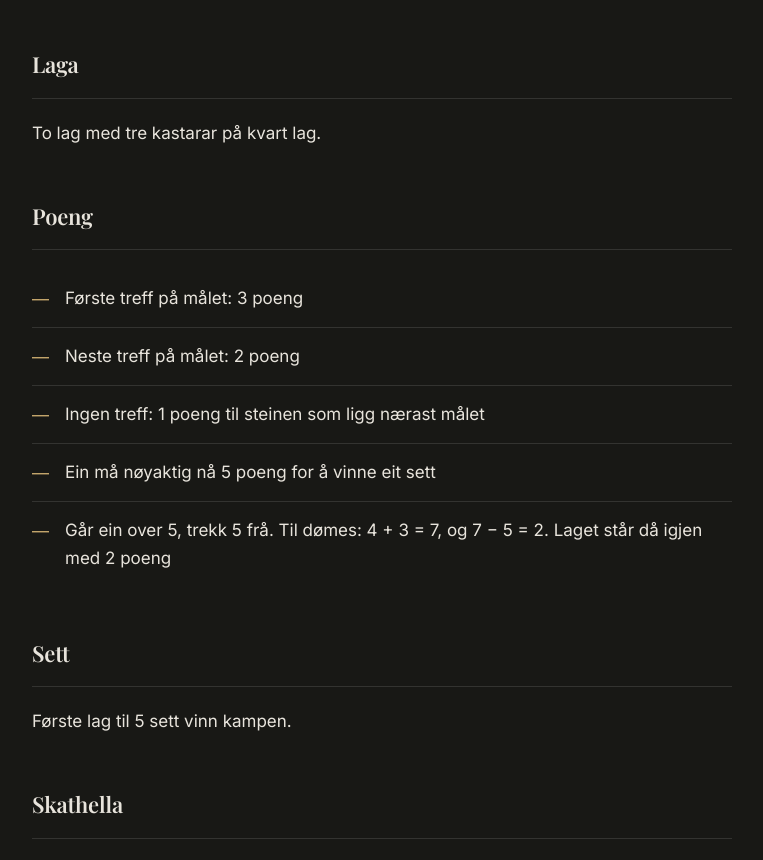
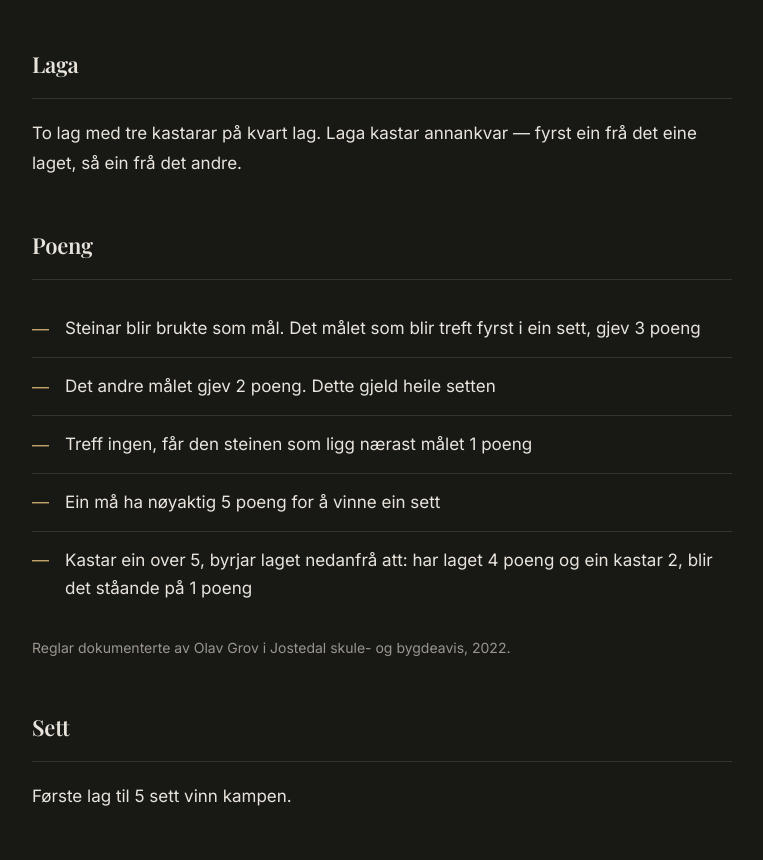
Before and after one commit to PerpetualCode4/Skathelle, a plain HTML site: page reglar.html in a window 1280 px wide. Shown: the part 746-1606 px from the top of the page, without its empty margins (98-861 px from the left). Drawn offline with nearby package versions, Linux system fonts and the light colour scheme; a web font is replaced by a local one.

Commit message:
Ny historia-seksjon om skothyll-tradisjonen, oppdaterte reglar med JSA 2022-kjelde

```diff
--- a/reglar.html
+++ b/reglar.html
@@ -68,18 +68,19 @@
 
         <div class="rule-block">
           <h3>Laga</h3>
-          <p>To lag med tre kastarar på kvart lag.</p>
+          <p>To lag med tre kastarar på kvart lag. Laga kastar annankvar — fyrst ein frå det eine laget, så ein frå det andre.</p>
         </div>
 
         <div class="rule-block">
           <h3>Poeng</h3>
           <ul class="rule-list">
-            <li>Første treff på målet: 3 poeng</li>
-            <li>Neste treff på målet: 2 poeng</li>
-            <li>Ingen treff: 1 poeng til steinen som ligg nærast målet</li>
-            <li>Ein må nøyaktig nå 5 poeng for å vinne eit sett</li>
-            <li>Går ein over 5, trekk 5 frå. Til dømes: 4 + 3 = 7, og 7 − 5 = 2. Laget står då igjen med 2 poeng</li>
+            <li>Steinar blir brukte som mål. Det målet som blir treft fyrst i ein sett, gjev 3 poeng</li>
+            <li>Det andre målet gjev 2 poeng. Dette gjeld heile setten</li>
+            <li>Treff ingen, får den steinen som ligg nærast målet 1 poeng</li>
+            <li>Ein må ha nøyaktig 5 poeng for å vinne ein sett</li>
+            <li>Kastar ein over 5, byrjar laget nedanfrå att: har laget 4 poeng og ein kastar 2, blir det ståande på 1 poeng</li>
           </ul>
+          <p style="font-size:0.875rem; color:var(--muted); margin-top:1.25rem;">Reglar dokumenterte av Olav Grov i Jostedal skule- og bygdeavis, 2022.</p>
         </div>
 
         <div class="rule-block">
```
Also changed, not shown: historia.html (+14 -0 lines), Bilder/Skathelle_skothelle_og_Skothyll.JPEG (added), Bilder/skathelle,skothelle og skothyll.JPEG (added), Bilder/skathelle_skothelle_og_skothyll (2).JPEG (added), 1 other file.
